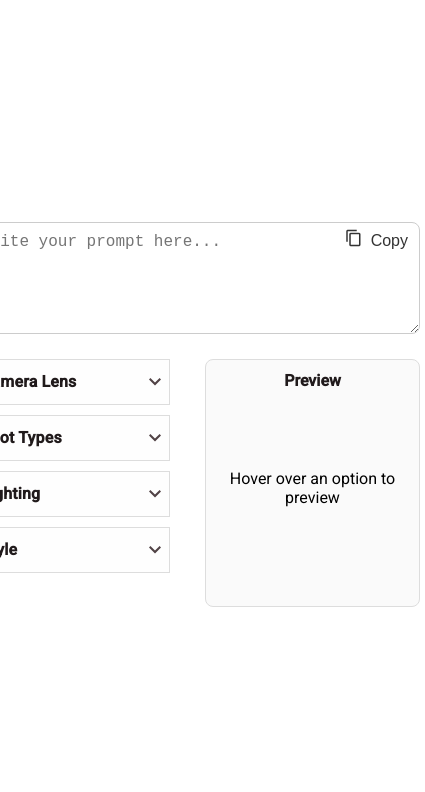
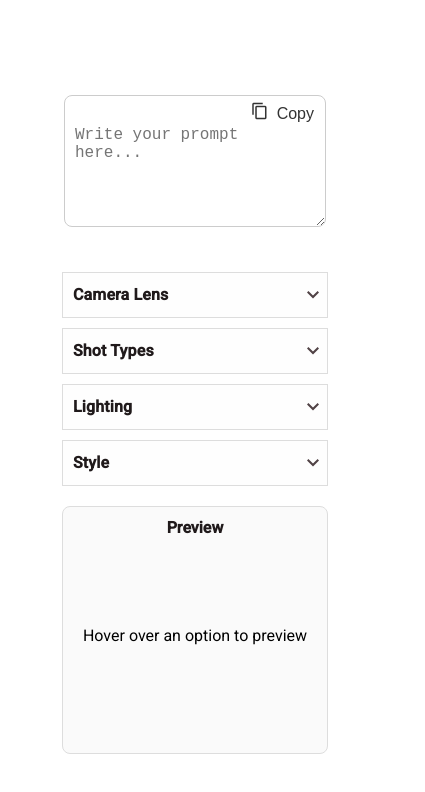
Before and after one commit to sebastianf777/promptMaker, an Angular app: page / in a window 390 px wide. Shown: the top 792 px of the page, 425 px wide, since content can reach past the window. Built offline with nearby package versions, Linux system fonts and the light colour scheme.

Commit message:
more css

```diff
--- a/src/app/app.component.html
+++ b/src/app/app.component.html
@@ -1,5 +1,7 @@
 <div class="wrapper">
-  <app-prompt-area></app-prompt-area>
+  <div class="content-container">
+    <app-prompt-area></app-prompt-area>
+  </div>
   <div class="content-container">
     <app-button-list></app-button-list>
     <app-preview-area></app-preview-area>
--- a/src/app/app.component.scss
+++ b/src/app/app.component.scss
@@ -20,10 +20,12 @@ div {
     text-align: center;
     /* Ensure the text aligns properly */
 }
+
 app-button-list,
 app-preview-area {
-    flex: 1; /* Each takes 50% of available space */
-  }
+    flex: 1;
+    /* Each takes 50% of available space */
+}
 
 
 .content-container {
@@ -32,4 +34,12 @@ app-preview-area {
     gap: 20px;
     margin: 20px;
     width: 450px;
-  }
+
+    /* MOBILE RESPONSIVENESS */
+    @media (max-width: 768px) {
+        flex-direction: column;
+        /* Stack on mobile */
+        width: auto;
+        /* Take full width */
+    }
+}
--- a/src/app/components/button-list/button-list.component.scss
+++ b/src/app/components/button-list/button-list.component.scss
@@ -16,7 +16,11 @@
     position: relative;
     width: 200px;
     /* Set consistent width for all dropdowns */
+    /* MOBILE RESPONSIVENESS */
+  @media (max-width: 768px) {
+    width: auto; /* Take full width */
   }
+}
 
   .mat-expansion-panel-header {
     background-color: #fefefe !important;
--- a/src/app/components/prompt-area/prompt-area.component.scss
+++ b/src/app/components/prompt-area/prompt-area.component.scss
@@ -3,16 +3,32 @@
     display: flex;
     flex-direction: column;
     align-items: flex-start;
-    width: 100%;
+    // width: 100%; /* Default: take full width */
+    // max-width: 450px; /* Same max-width as content-container */
+    // min-width: 200px; /* Minimum width before breaking */
+    // margin-bottom: 20px; /* Space from the content-container */
+
+    // /* MOBILE RESPONSIVENESS */
+    // @media (max-width: 768px) {
+    //     max-width: 100%; /* Take full width on mobile */
+    //     min-width: unset; /* Remove the minimum limit */
+    // }
 
     textarea {
         width: 428px;
-      padding: 10px;
+        padding: 30px 10px 10px;
         margin: 5px;
         border: 1px solid #ccc;
         border-radius: 8px;
         font-size: 16px;
         resize: vertical;
+
+        /* MOBILE RESPONSIVENESS */
+        @media (max-width: 768px) {
+            /* Stack on mobile */
+            max-width: 240px;
+            /* Take full width */
+        }
     }
 
         .copy-button {
```
Lines whose indentation alone changed are shown as unchanged.
